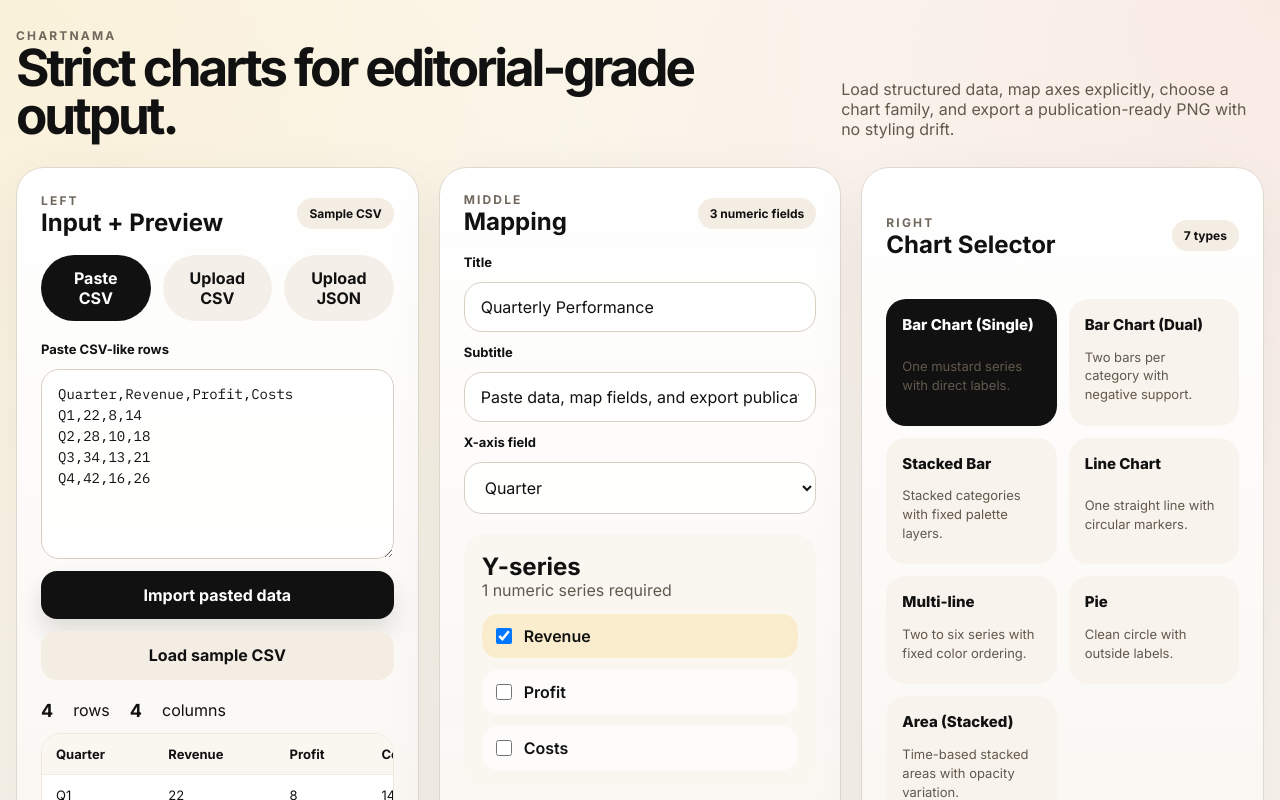
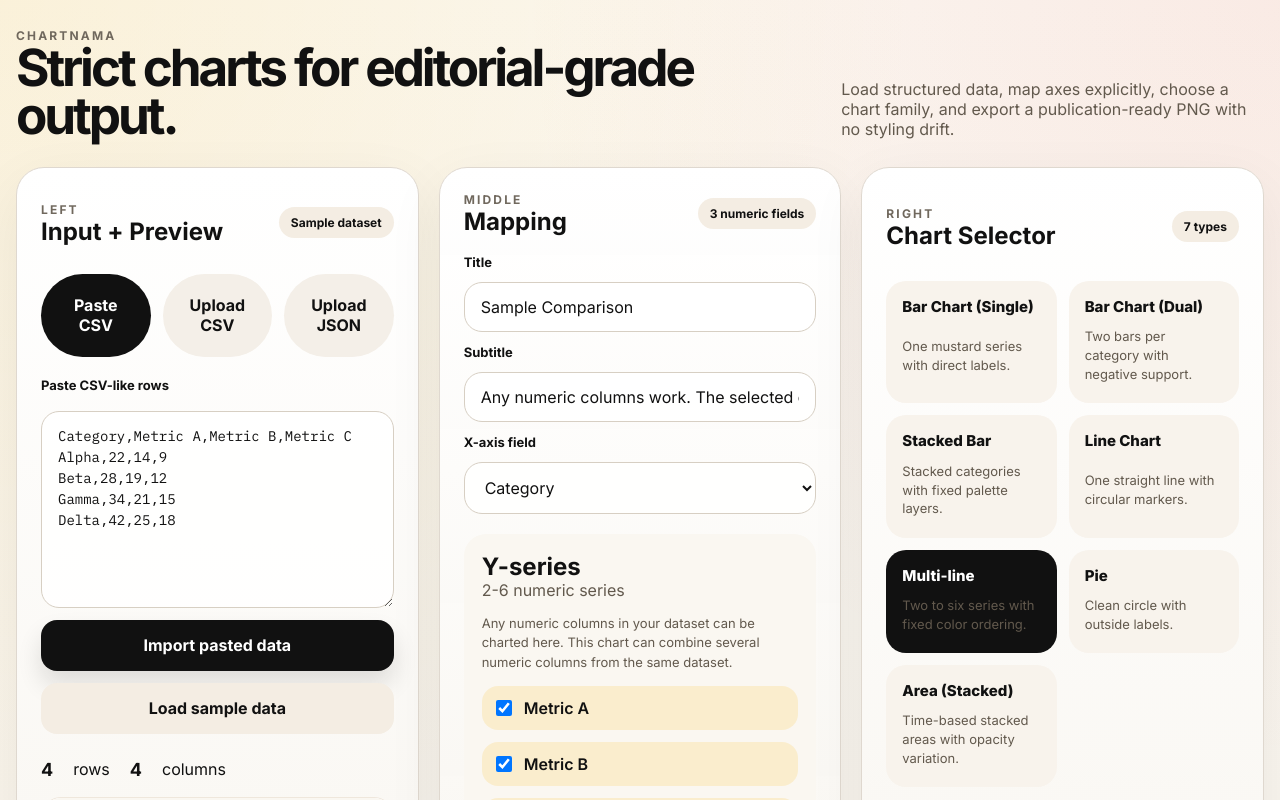
Before and after one commit to nixxintools/chartnama, a React (Vite) app: page / in a window 1280 px wide. Shown: the top 800 px of the page. Built offline with nearby package versions, Linux system fonts and the light colour scheme.

Commit message:
Clarify generic chart mapping

```diff
--- a/src/App.css
+++ b/src/App.css
@@ -24,9 +24,11 @@
 .hero-copy,
 .support-copy,
 .series-heading p,
+.series-help,
 .status-block span,
 .chart-option-copy,
-.selector-footnote p {
+.selector-footnote p,
+.selector-explainer {
   margin: 0;
   color: #62594d;
 }
@@ -336,6 +338,12 @@ th {
   color: #111111;
 }
 
+.series-help,
+.selector-explainer {
+  font-size: 13px;
+  line-height: 1.5;
+}
+
 .chart-section {
   display: block;
 }
--- a/src/App.tsx
+++ b/src/App.tsx
@@ -12,11 +12,11 @@ import {
 } from './data-utils'
 import type { ChartConfig, ChartType, Dataset } from './types'
 
-const sampleCsv = `Quarter,Revenue,Profit,Costs
-Q1,22,8,14
-Q2,28,10,18
-Q3,34,13,21
-Q4,42,16,26`
+const sampleCsv = `Category,Metric A,Metric B,Metric C
+Alpha,22,14,9
+Beta,28,19,12
+Gamma,34,21,15
+Delta,42,25,18`
 
 const sampleJson = JSON.stringify(buildSampleDataset(), null, 2)
 
@@ -107,6 +107,23 @@ function getChartConstraintCopy(chartType: ChartType): string {
   return `${rule.min}-${rule.max} numeric series`
 }
 
+function getChartConstraintHint(chartType: ChartType): string {
+  switch (chartType) {
+    case 'bar-single':
+    case 'line':
+    case 'pie':
+      return 'This chart uses one numeric column at a time.'
+    case 'bar-dual':
+      return 'This chart compares exactly two numeric columns.'
+    case 'multi-line':
+    case 'stacked-bar':
+    case 'area-stacked':
+      return 'This chart can combine several numeric columns from the same dataset.'
+    default:
+      return 'Use any numeric columns from your dataset.'
+  }
+}
+
 function App() {
   const sampleDataset = buildSampleDataset()
   const sampleNumericColumns = getNumericColumns(sampleDataset)
@@ -114,20 +131,20 @@ function App() {
   const [inputMode, setInputMode] = useState<InputMode>('paste')
   const [rawInput, setRawInput] = useState(sampleCsv)
   const [dataset, setDataset] = useState<Dataset>(sampleDataset)
-  const [title, setTitle] = useState('Quarterly Performance')
-  const [subtitle, setSubtitle] = useState('Paste data, map fields, and export publication-grade PNG.')
+  const [title, setTitle] = useState('Sample Comparison')
+  const [subtitle, setSubtitle] = useState('Any numeric columns work. The selected chart type controls how many series are shown.')
   const [xKey, setXKey] = useState(sampleDataset.columns[0] ?? '')
-  const [yKeys, setYKeys] = useState<string[]>(sampleNumericColumns.slice(0, 1))
-  const [chartType, setChartType] = useState<ChartType>('bar-single')
-  const [status, setStatus] = useState('Sample data loaded. Replace it with CSV or JSON when ready.')
+  const [yKeys, setYKeys] = useState<string[]>(sampleNumericColumns.slice(0, 3))
+  const [chartType, setChartType] = useState<ChartType>('multi-line')
+  const [status, setStatus] = useState('Generic sample data loaded. Replace it with your own CSV or JSON when ready.')
   const [error, setError] = useState('')
-  const [sourceLabel, setSourceLabel] = useState('Sample CSV')
+  const [sourceLabel, setSourceLabel] = useState('Sample dataset')
   const [renderedConfig, setRenderedConfig] = useState<ChartConfig>({
-    title: 'Quarterly Performance',
-    subtitle: 'Paste data, map fields, and export publication-grade PNG.',
-    chartType: 'bar-single',
+    title: 'Sample Comparison',
+    subtitle: 'Any numeric columns work. The selected chart type controls how many series are shown.',
+    chartType: 'multi-line',
     xKey: sampleDataset.columns[0] ?? '',
-    yKeys: sampleNumericColumns.slice(0, 1),
+    yKeys: sampleNumericColumns.slice(0, 3),
   })
 
   const chartRef = useRef<HTMLDivElement | null>(null)
@@ -327,10 +344,10 @@ function App() {
                   onClick={() => {
                     setRawInput(sampleCsv)
                     setInputMode('paste')
-                    applyDataset(buildSampleDataset(), 'Sample CSV', sampleCsv)
+                    applyDataset(buildSampleDataset(), 'Sample dataset', sampleCsv)
                   }}
                 >
-                  Load sample CSV
+                  Load sample data
                 </button>
               </div>
             </div>
@@ -364,10 +381,10 @@ function App() {
                   onClick={() => {
                     setInputMode('upload-json')
                     setRawInput(sampleJson)
-                    applyDataset(buildSampleDataset(), 'Sample JSON', sampleJson)
+                    applyDataset(buildSampleDataset(), 'Sample dataset', sampleJson)
                   }}
                 >
-                  Use sample JSON
+                  Use sample data
                 </button>
                 <button
                   type="button"
@@ -454,6 +471,9 @@ function App() {
                 <p>{getChartConstraintCopy(chartType)}</p>
               </div>
             </div>
+            <p className="series-help">
+              Any numeric columns in your dataset can be charted here. {getChartConstraintHint(chartType)}
+            </p>
 
             {numericColumns.length ? (
               <div className="series-list">
@@ -508,6 +528,9 @@ function App() {
             <p>Current series selection</p>
             <strong>{yKeys.map((column) => `${column}${numericColumns.includes(column) ? '' : ' (missing)'}`).join(', ') || 'None selected'}</strong>
           </div>
+          <p className="selector-explainer">
+            The series limit changes with the chart type. Single bar, line, and pie use one series; dual bar uses two; multi-line and stacked charts can use several.
+          </p>
         </article>
       </section>
 
--- a/src/data-utils.ts
+++ b/src/data-utils.ts
@@ -155,9 +155,9 @@ export function formatValue(value: number): string {
 }
 
 export function buildSampleDataset(): Dataset {
-  return parseCsvText(`Quarter,Revenue,Profit,Costs
-Q1,22,8,14
-Q2,28,10,18
-Q3,34,13,21
-Q4,42,16,26`)
+  return parseCsvText(`Category,Metric A,Metric B,Metric C
+Alpha,22,14,9
+Beta,28,19,12
+Gamma,34,21,15
+Delta,42,25,18`)
 }
```
